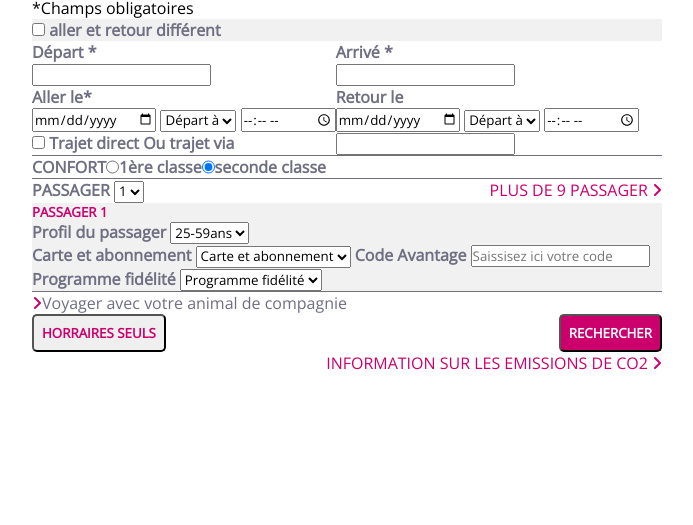
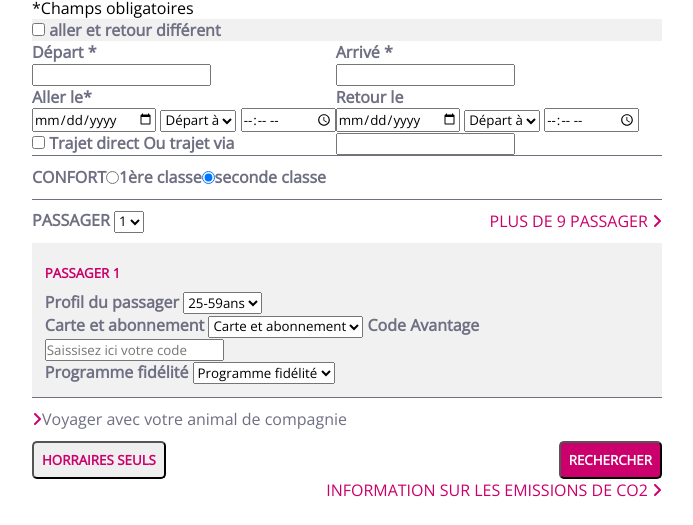
Before and after one commit to JulienT91/FormulaireSNCF, a plain HTML site: page site/index.html in a window 1280 px wide. Shown: the part 275-800 px from the top of the page, without its empty margins (293-986 px from the left). Drawn offline with nearby package versions, Linux system fonts and the light colour scheme.

Commit message:
Update style.css

```diff
--- a/site/css/style.css
+++ b/site/css/style.css
@@ -30,8 +30,21 @@ img {
   width: auto;
   height: 100%;
 }
+label {
+  color: var(--greycolortwo);
+  font-weight: bold;
+}
 .separate {
   border-top: 1px solid var(--greycolortwo);
+}
+.align_center {
+  align-items: center;
+}
+.padding_10px {
+  padding: 0.65em 0;
+}
+.confort_div {
+  align-items: center;
 }
 .textEnd {
   text-align: end;
@@ -55,9 +68,8 @@ img {
 .greytext {
   color: var(--greycolortwo);
 }
-label {
-  color: var(--greycolortwo);
-  font-weight: bold;
+.greypart {
+  padding: 0.8em;
 }
 /*btn*/
 .whitebtn {
```
